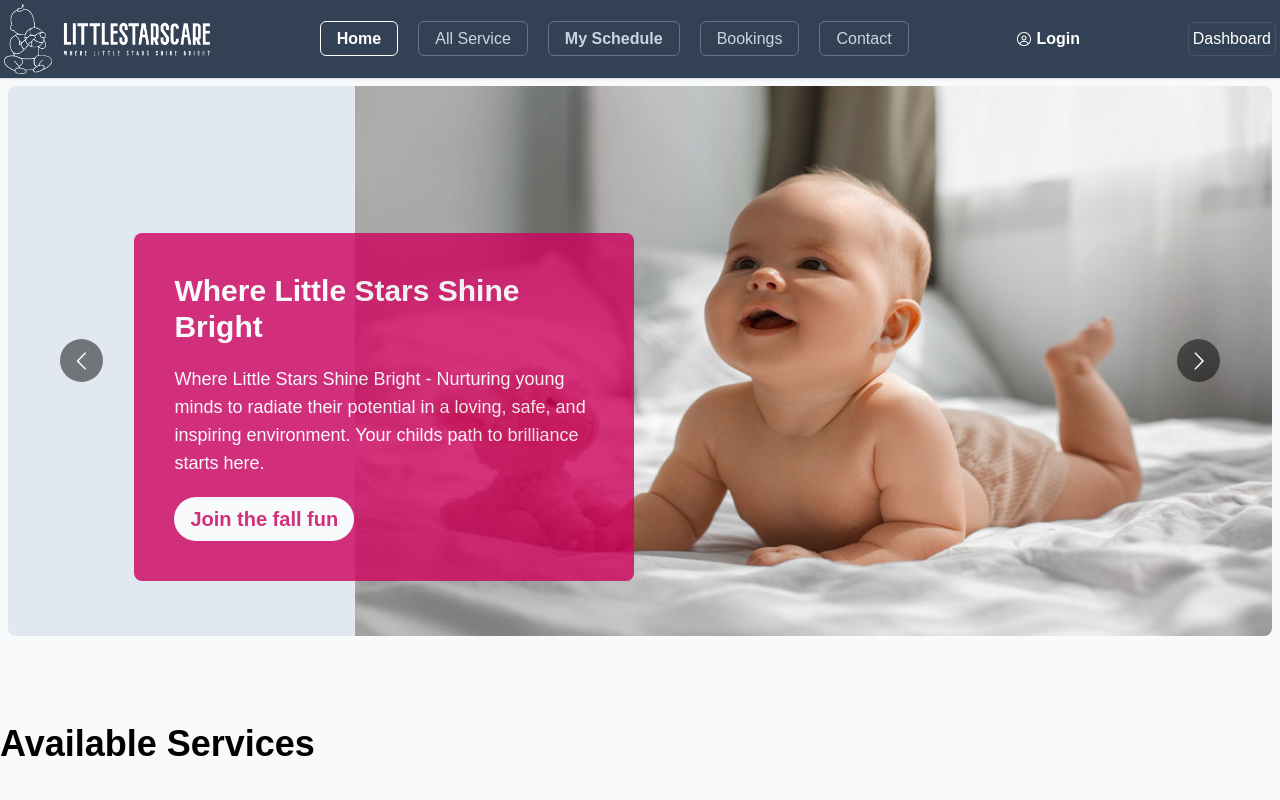
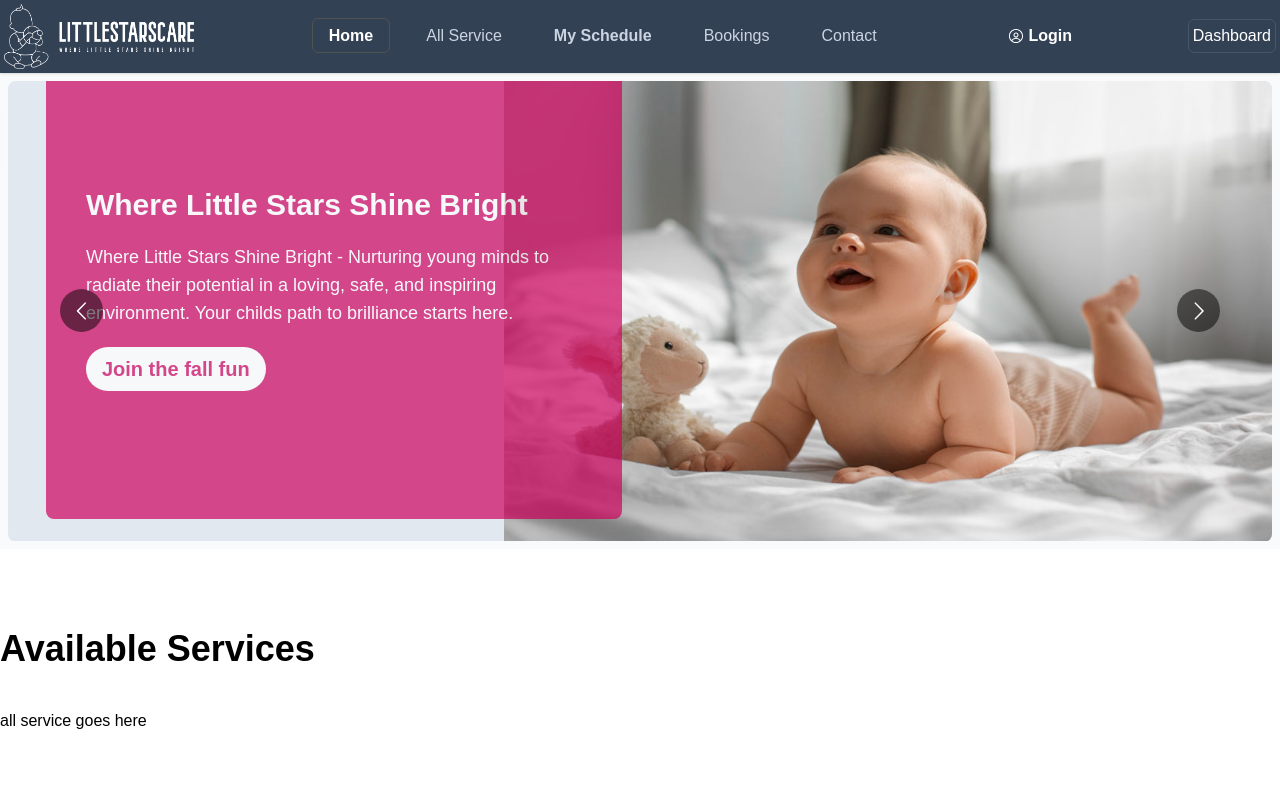
Before and after one commit to sumonpaul55/baby-care-client, a React (Vite) app: page / in a window 1280 px wide. Shown: the top 800 px of the page. Built offline with nearby package versions, Linux system fonts and the light colour scheme; no server answers.

Commit message:
navbar nad dashboard btn completed

```diff
--- a/src/authProvider/AuthProvider.jsx
+++ b/src/authProvider/AuthProvider.jsx
@@ -13,7 +13,7 @@ const AuthProvider = ({ children }) => {
 
     // login
     const logIn = (email, password) => {
-        return signInWithEmailAndPassword(email, password)
+        return signInWithEmailAndPassword(auth, email, password)
     }
 
     const signUp = (email, password) => {
--- a/src/componets/navbar/Navbar.jsx
+++ b/src/componets/navbar/Navbar.jsx
@@ -5,15 +5,20 @@ import "./navbar.css"
 import { AuthContextInfo } from '../../authProvider/AuthProvider';
 import { toast } from 'react-toastify';
 import { RxAvatar } from 'react-icons/rx'
+import { AiOutlineBars } from 'react-icons/ai';
 const Navbar = () => {
     const { user, logOut } = useContext(AuthContextInfo)
-    const [toggle, setToggle] = useState(false)
+    const [toggle, setToggle] = useState(false);
+    const [menuToggle, setMenuToggle] = useState(false)
+    const [dashtoggle, setDashtoggle] = useState(false)
     const handleToggle = (e) => {
         e.stopPropagation();
         setToggle(!toggle)
     }
     document.body.addEventListener("click", () => {
         setToggle(false)
+        setDashtoggle(false)
+        setMenuToggle(false)
     })
     // hadle logout
     const handleLogout = () => {
@@ -24,20 +29,28 @@ const Navbar = () => {
                 toast(err)
             })
     }
+    const handleDashboard = (e) => {
+        e.stopPropagation();
+        setDashtoggle(!dashtoggle)
+    }
+    const handleMenu = (e) => {
+        e.stopPropagation();
+        setMenuToggle(!menuToggle)
+    }
     return (
         <nav className='px-1 md:px-1 border-bottom py-1 bg-slate-700 items-center shadow relative'>
             <div className="container mx-auto">
                 <div className='flex justify-between items-center'>
                     <div>
-                        <img src={logo} className='w-52' alt="logo" />
+                        <img src={logo} className='w-28 md:w-40 lg:w-48' alt="logo" />
                     </div>
                     <div>
-                        <ul className='flex gap-5 absolute w-full left-0 top-20 z-[9999] flex-col lg:flex-row bg-slate-500 lg:bg-transparent justify-center items-center py-5 lg:py-0 lg:static'>
-                            <li><NavLink className="text-slate-300 border py-2 px-4 rounded-md border-slate-500" to="/">Home</NavLink></li>
-                            <li><NavLink className="text-slate-300 border py-2 px-4 rounded-md border-slate-500" to="/all-service">All Service</NavLink></li>
-                            <li><NavLink className="text-slate-300 font-semibold border py-2 px-4 rounded-md border-slate-500" to="/my-schedule">My Schedule</NavLink></li>
-                            <li><NavLink className="text-slate-300 border py-2 px-4 rounded-md border-slate-500" to="/my-bookings">Bookings</NavLink></li>
-                            <li><NavLink className="text-slate-300 border py-2 px-4 rounded-md border-slate-500" to="/contact">Contact</NavLink></li>
+                        <ul className={`flex gap-5 duration-300 absolute w-full top-12 z-[9999] flex-col lg:flex-row bg-slate-500 lg:bg-transparent justify-center items-center py-5 lg:py-0 lg:static ${!menuToggle ? "right-full" : "right-0"}`}>
+                            <li><NavLink className="text-slate-300 py-2 px-4 rounded-md" to="/">Home</NavLink></li>
+                            <li><NavLink className="text-slate-300 py-2 px-4 rounded-md" to="/all-service">All Service</NavLink></li>
+                            <li><NavLink className="text-slate-300 font-semibold py-2 px-4 rounded-md" to="/my-schedule">My Schedule</NavLink></li>
+                            <li><NavLink className="text-slate-300 py-2 px-4 rounded-md" to="/my-bookings">Bookings</NavLink></li>
+                            <li><NavLink className="text-slate-300 py-2 px-4 rounded-md" to="/contact">Contact</NavLink></li>
                         </ul>
                     </div>
                     <div className='user text-white font-semibold relative'>
@@ -48,19 +61,27 @@ const Navbar = () => {
                                         <img src={user?.photoURL} className='w-10 rounded-full h-10' alt="" />
                                         <h3 className=''>{user?.displayName}</h3>
                                     </div> :
-
                                     <div className='flex items-center gap-1'>
                                         <span><RxAvatar /></span>
                                         <Link to="/login">Login</Link>
                                     </div>}
                         </div>
-                        <div className={`absolute -bottom-20 p-4 bg-slate-500 ${toggle ? "block" : "hidden"}`}>
+                        <div className={`absolute -bottom-20 p-4 z-[9999] bg-slate-500 ${toggle ? "block" : "hidden"}`}>
                             <button className='text-white z-10 relative' onClick={handleLogout}>Log out</button>
                             <div className="absolute w-10 h-10 bg-slate-500 rotate-45 top-0 left-1/2 -translate-x-1/2"></div>
                         </div>
                     </div>
-                    <div>
-                        <button className='text-white border p-1 border-slate-600 rounded-md'>Dashboard</button>
+                    <div className='flex items-center justify-center gap-3'>
+                        <button className='text-white border p-1 border-slate-600 rounded-md' onClick={handleDashboard}>Dashboard</button>
+                        <div className='lg:hidden'>
+                            <span className='text-white border-slate-600 block shadow border text-xl p-1 rounded-sm px-2' onClick={handleMenu}><AiOutlineBars /></span>
+                        </div>
+                        <div className={`p-4 bg-slate-500 absolute top-full border z-[9999] -translate-x-[30%] md:-translate-x-[50%] duration-200 shadow-2xl shadow-slate-600 rounded-md ${!dashtoggle ? "right-full" : "right-0"}`}>
+                            <ul>
+                                <li className='text-white'><Link>Add Service</Link></li>
+                            </ul>
+                            {/* <div className="absolute w-10 h-10 bg-slate-500 rotate-45 top-0 -z-10 left-1/2 -translate-x-1/2"></div> */}
+                        </div>
                     </div>
                 </div>
             </div>
--- a/src/componets/navbar/navbar.css
+++ b/src/componets/navbar/navbar.css
@@ -2,4 +2,5 @@ nav .active {
     color: white;
     border-color: white;
     font-weight: 600;
+    border: 1px solid rgb(82, 82, 82);
 }
--- a/src/componets/pages/Login.jsx/Login.jsx
+++ b/src/componets/pages/Login.jsx/Login.jsx
@@ -1,12 +1,16 @@
 import React, { useContext, useState } from 'react';
 import { AiOutlineEye, AiOutlineEyeInvisible, AiOutlineGooglePlus } from 'react-icons/ai';
-import { Link } from 'react-router-dom';
+import { Link, Navigate, useLocation, useNavigate } from 'react-router-dom';
 import { AuthContextInfo } from '../../../authProvider/AuthProvider';
 // import { toast } from 'react-toastify';
 
 const Login = () => {
     const { logIn } = useContext(AuthContextInfo)
+    const location = useLocation();
     const [showPass, setShowpass] = useState(false)
+    const navigate = useNavigate();
+
+    console.log({ navigate })
     const handleLogin = e => {
         e.preventDefault();
         const form = e.target;
@@ -14,7 +18,7 @@ const Login = () => {
         const password = form.password.value;
         logIn(email, password)
             .then(res => {
-                console.log(res)
+                res.user && navigate("/")
             })
             .catch()
     }
--- a/src/componets/pages/home/Home.jsx
+++ b/src/componets/pages/home/Home.jsx
@@ -13,7 +13,7 @@ const Home = () => {
             </Helmet>
             <main className='bg-slate-50'>
                 <div className='sm:p-2'><Slider></Slider></div>
-                <section className="py-20">
+                <section className="py-20 bg-white">
                     <div className="container mx-auto">
                         <h2 className='text-xl font-semibold md:text-3xl lg:text-4xl'>Available Services</h2>
                         <div className='py-10'>
--- a/src/componets/pages/home/Slider.jsx
+++ b/src/componets/pages/home/Slider.jsx
@@ -27,28 +27,28 @@ const Slider = () => {
     return (
         <Carousel responsive={responsive} infinite className=''>
             <div className='bg-slate-200 relative flex rounded-lg'>
-                <div className='absolute bg-primary opacity-80 text-white lg:max-w-[500px] top-full lg:top-[90%] -translate-y-full left-[10%] p-2 md:p-10 rounded-lg space-y-5 w-full'>
+                <div className='absolute bg-primary opacity-70 text-white md:max-w-[45vw] top-full lg:top-[95%] -translate-y-full left-[3%] p-2 md:p-10 rounded-lg space-y-5 w-full lg:py-32'>
                     <h2 className="md:text-3xl font-bold">Where Little Stars Shine Bright</h2>
                     <p className='text-sm md:text-lg hidden sm:block'>Where Little Stars Shine Bright - Nurturing young minds to radiate their potential in a loving, safe, and inspiring environment. Your childs path to brilliance starts here.</p>
                     <button className='font-semibold text-sm md:text-xl bg-white text-primary sm:px-4 sm:py-2 rounded-full p-1'>Join the fall fun</button>
                 </div>
-                <img src={slider1} className='md:h-[550px] ml-auto rounded-r-lg' alt="" />
+                <img src={slider1} className='md:w-[60vw] ml-auto rounded-r-lg' alt="" />
             </div>
             <div className='bg-slate-200 relative flex'>
-                <div className='absolute bg-primary opacity-80 text-white lg:max-w-[500px] top-full lg:top-[90%] -translate-y-full left-[10%] p-2 md:p-10 rounded-lg space-y-5 w-full'>
-                    <h2 className="md:text-3xl font-bold">Where Little Stars Shine Bright</h2>
+                <div className='absolute bg-primary opacity-70 text-white md:max-w-[45vw] top-full lg:top-[95%] -translate-y-full left-[3%] p-2 md:p-10 rounded-lg space-y-5 w-full lg:py-32'>
+                    <h2 className="md:text-3xl font-bold">Nurturing Little Minds, One Star at a Time</h2>
                     <p className='text-sm md:text-lg hidden sm:block'>Where Little Stars Shine Bright - Nurturing young minds to radiate their potential in a loving, safe, and inspiring environment. Your childs path to brilliance starts here.</p>
                     <button className='font-semibold text-sm md:text-xl bg-white text-primary sm:px-4 sm:py-2 rounded-full'>Join the fall fun</button>
                 </div>
-                <img src={slider2} className='md:h-[550px] ml-auto rounded-r-lg' alt="" />
+                <img src={slider2} className='md:w-[60vw] ml-auto rounded-r-lg' alt="" />
             </div>
             <div className='bg-slate-200 relative flex'>
-                <div className='absolute bg-primary opacity-80 text-white lg:max-w-[500px] top-full lg:top-[90%] -translate-y-full left-[10%] p-2 md:p-10 rounded-lg space-y-5 w-full'>
-                    <h2 className="md:text-3xl font-bold">Where Little Stars Shine Bright</h2>
+                <div className='absolute bg-primary opacity-70 text-white md:max-w-[45vw] top-full lg:top-[95%] -translate-y-full left-[3%] p-2 md:p-10 rounded-lg space-y-5 w-full lg:py-32'>
+                    <h2 className="md:text-3xl font-bold">Discover the Magic of Littlestascare</h2>
                     <p className='text-sm md:text-lg hidden sm:block'>Where Little Stars Shine Bright - Nurturing young minds to radiate their potential in a loving, safe, and inspiring environment. Your childs path to brilliance starts here.</p>
                     <button className='font-semibold text-sm md:text-xl bg-white text-primary sm:px-4 sm:py-2 rounded-full'>Join the fall fun</button>
                 </div>
-                <img src={slider3} className='md:h-[550px] ml-auto rounded-r-lg' alt="" />
+                <img src={slider3} className='md:w-[60vw] ml-auto rounded-r-lg' alt="" />
             </div>
         </Carousel>
     );
```
